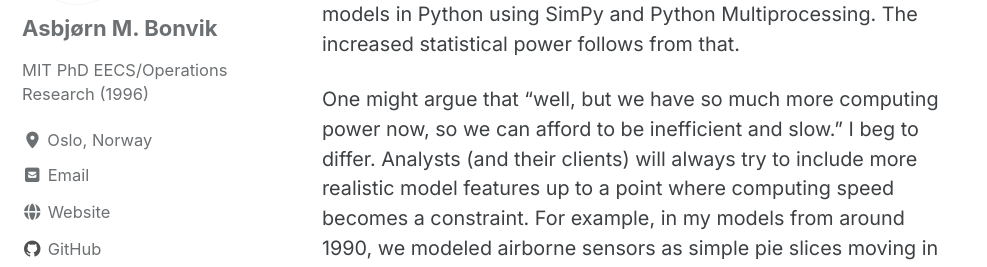
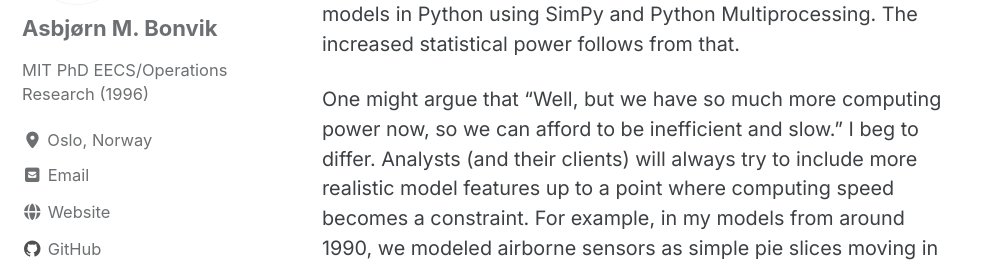
Before and after one commit to ambonvik/ambonvik.github.io, a Jekyll site: the page built from _posts/2026-02-25-speed-is-power.markdown, in a window 1280 px wide and 900 px high, scrolled down 5969 px. Shown: the part 173-440 px from the top of the window, without its empty margins (0-987 px from the left). Built offline with Jekyll 4.4.1, drawn with Linux system fonts in a browser that asks for light colours; cached includes are drawn as plain includes; comment, search, counter and statistics services are not loaded; some of the changed text lies outside the part shown.

Commit message:
Minor edits

```diff
--- a/_posts/2026-02-25-speed-is-power.markdown
+++ b/_posts/2026-02-25-speed-is-power.markdown
@@ -129,7 +129,7 @@ benchmarking discrete event simulation models in C using the Cimba library again
 equivalent models in Python using SimPy and Python Multiprocessing. The increased
 statistical power follows from that.
 
-One might argue that "well, but we have so much more computing power now, so we can
+One might argue that "Well, but we have so much more computing power now, so we can
 afford to be inefficient and slow." I beg to differ. Analysts (and their clients) will
 always try to include more realistic model features up to a point where computing
 speed becomes a constraint. For example, in my models from around 1990, we modeled
```
